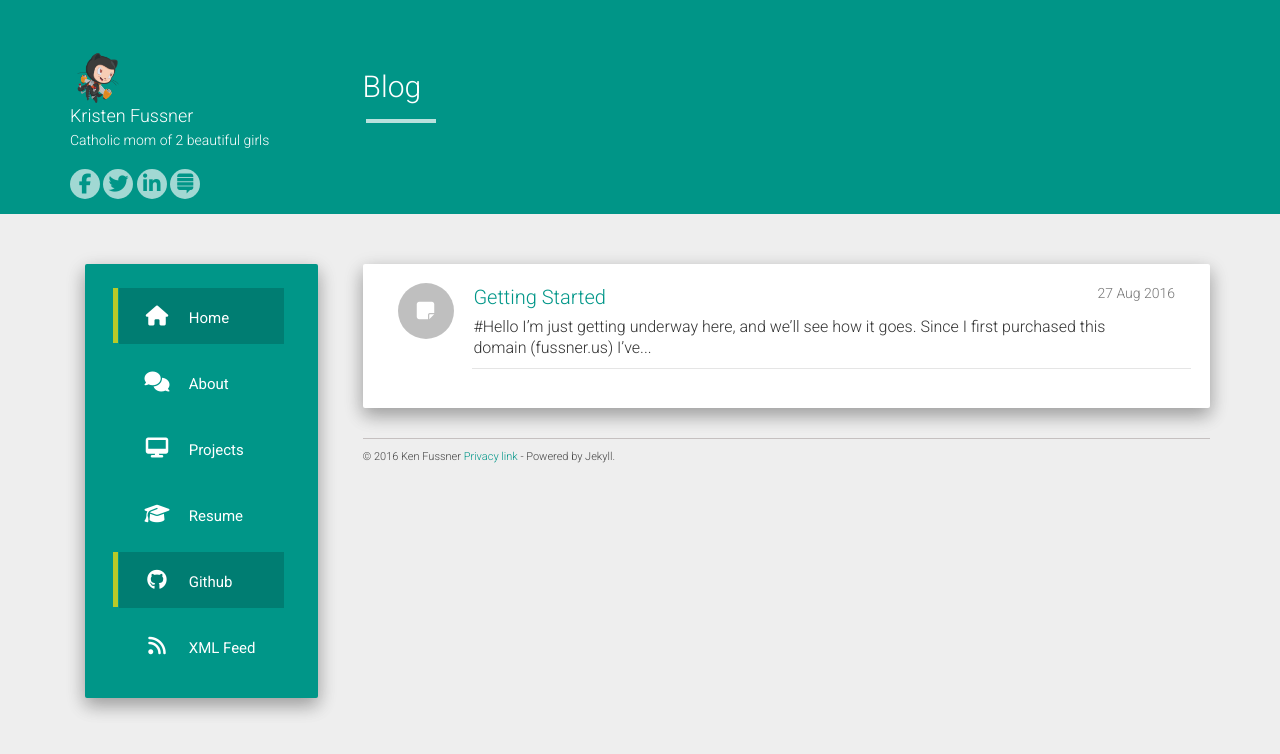
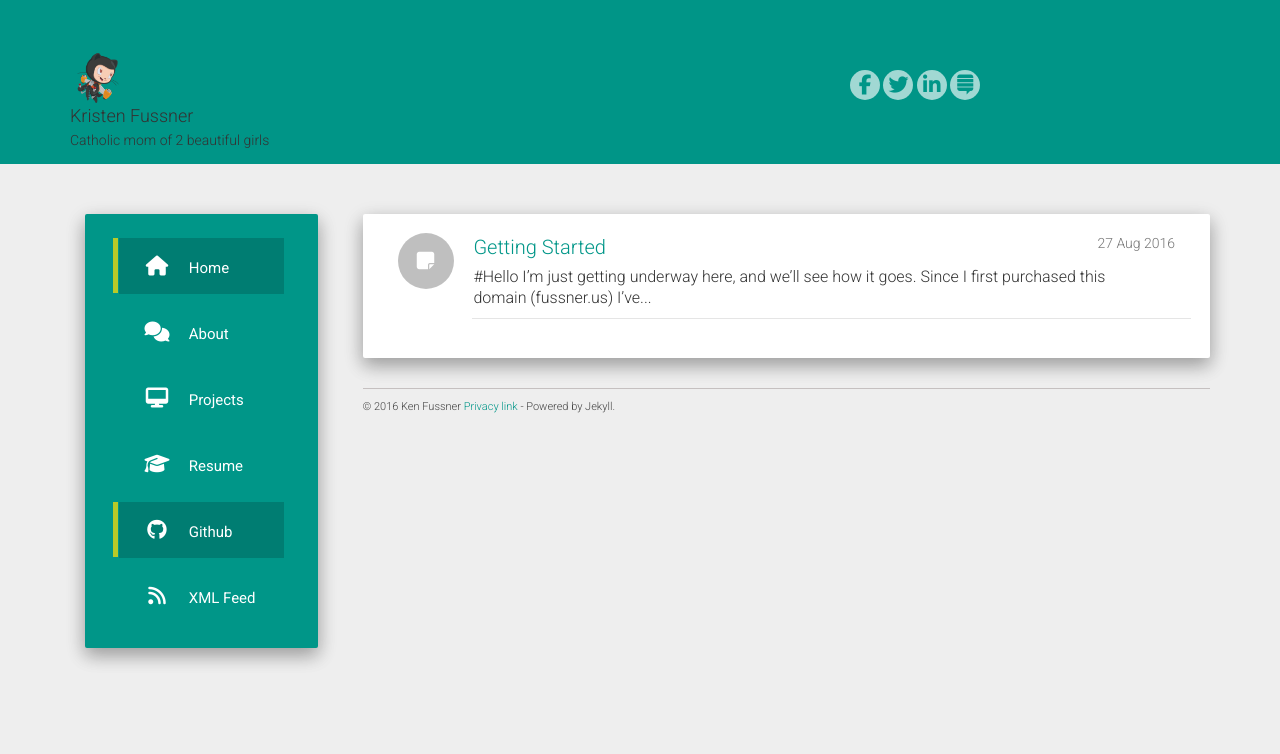
Before and after one commit to kristenfussner/kristenfussner.github.io, a Jekyll site: the page built from index.html, in a window 1280 px wide. Shown: the top 754 px of the page. Built offline with Jekyll 4.4.1, drawn with Linux system fonts in a browser that asks for light colours; nearby versions of some CDN libraries; library files that are not in the unit come from our copies; the list of posts is cut into pages by our own code.

Commit message:
Update header layout

```diff
--- a/_includes/header.html
+++ b/_includes/header.html
@@ -1,15 +1,17 @@
 <div class="header-panel shadow-z-2">
       <div class="container">
         <div class="row">
-          <div class="col-md-3 col-sm-4 col-xs-12">
+          <div class="col-sm-8">
             <div class="row-picture">
               <img id="about" class="logo-img" src="{{ site.logo }}" height="75px" width="75px">
             </div>
-            <div class="row-details">
-              <h4 class="list-group-item-heading">{{ site.author }}</h4>
-              <p class="list-group-item-text">{{ site.about }}</p>
-              {% include social_links.html %}
-            </div>
+            <h4 class="list-group-item-heading">{{ site.author }}</h4>
+            <p class="list-group-item-text">{{ site.about }}</p>
+          </div>
+          <div class="col-sm-4">
+            {% include social_links.html %}
+          </div>
+          <div class="col-md-3 col-sm-4 col-xs-12">
             <div class="navbar-header pull-right">
               <button type="button" class="navbar-toggle collapsed" data-toggle="collapse" data-target="#bs-example-navbar-collapse-1" aria-expanded="false">
                 <span class="sr-only">Toggle navigation</span>
@@ -17,23 +19,6 @@
               </button>
             </div>
           </div>
-          <div class="col-md-9 col-sm-8 col-xs-12">
-            <h2 class="blog-title-pro">{{ page.title }}</h2>
-            <p class="info">
-              {% if page.date %}
-                <span class="time">{{ page.date | date_to_string }}</span>
-              {% endif %}
-              {% if page.categories.size > 0 %}
-                <span class="categories">
-                  &raquo;
-                  {% for category in page.categories %}
-                    <a href="{{ site.baseurl }}/category/{{ category }}">{{ category }}</a>
-                    {% if forloop.last == false %}, {% endif %}
-                  {% endfor %}
-                </span>
-              {% endif %}
-            </p>
-          </div>
         </div>
       </div>
     </div>
```
